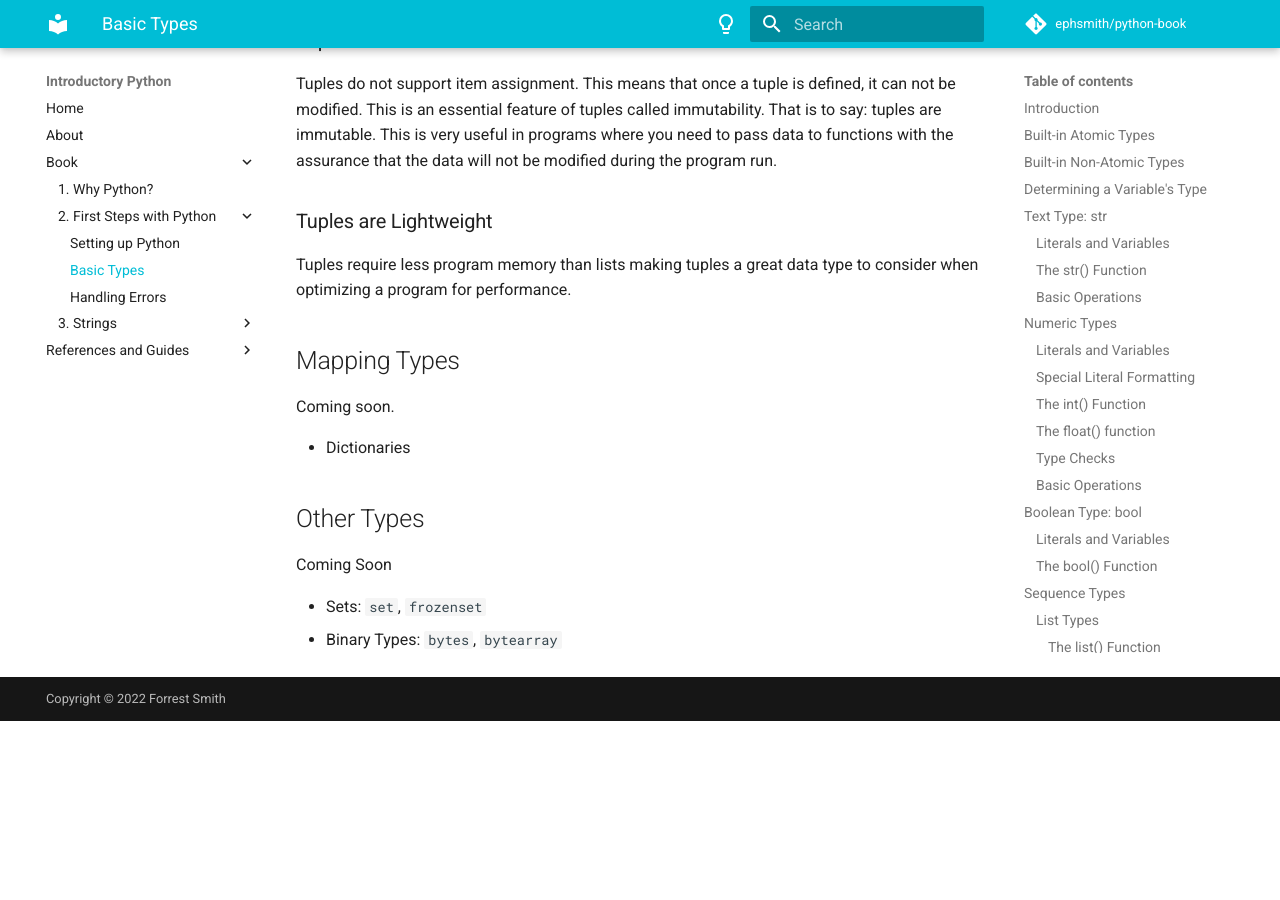
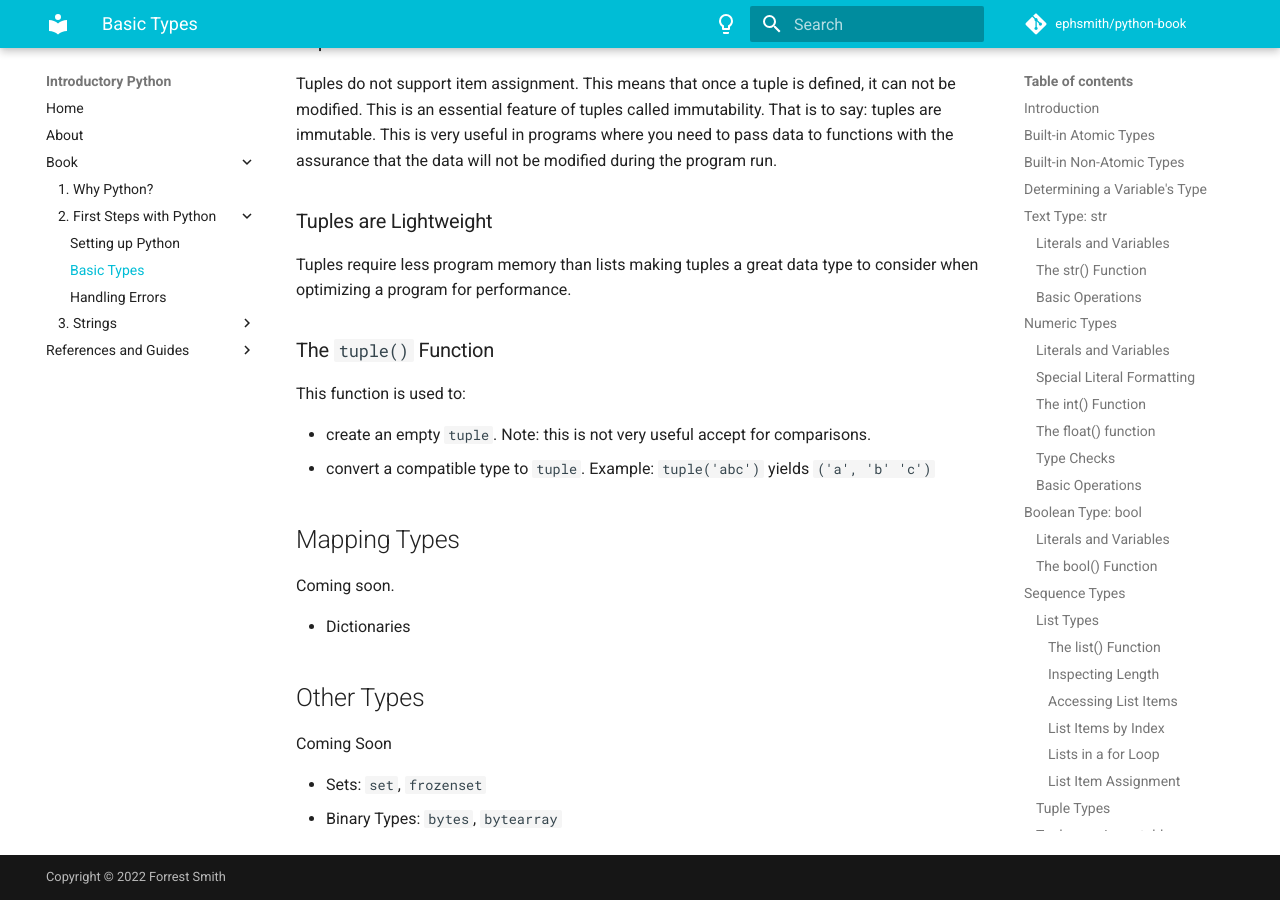
Before and after one commit to ephsmith/python-book, an MkDocs documentation site: the page built from docs/02/02-basic-types.md, in a window 1280 px wide and 900 px high, scrolled down 10647 px. Built offline with MkDocs 1.6.1 and Material for MkDocs 9.7.7, drawn with Linux system fonts in a browser that asks for light colours; comment, search, counter and statistics services are not loaded; before the commit the page ends 11368 px from its top, so only the background shows below that.

Commit message:
Basic Types: tuple() function section.

```diff
--- a/docs/02/02-basic-types.md
+++ b/docs/02/02-basic-types.md
@@ -490,6 +490,12 @@ the program run.
 Tuples require less program memory than lists making tuples a great data type to
 consider when optimizing a program for performance.
 
+### The `tuple()` Function
+This function is used to:
+
+- create an empty `tuple`. Note: this is not very useful accept for comparisons.
+- convert a compatible type to `tuple`. Example: `tuple('abc')` yields `('a', 'b' 'c')`
+
 ## Mapping Types
 Coming soon.
 
```
